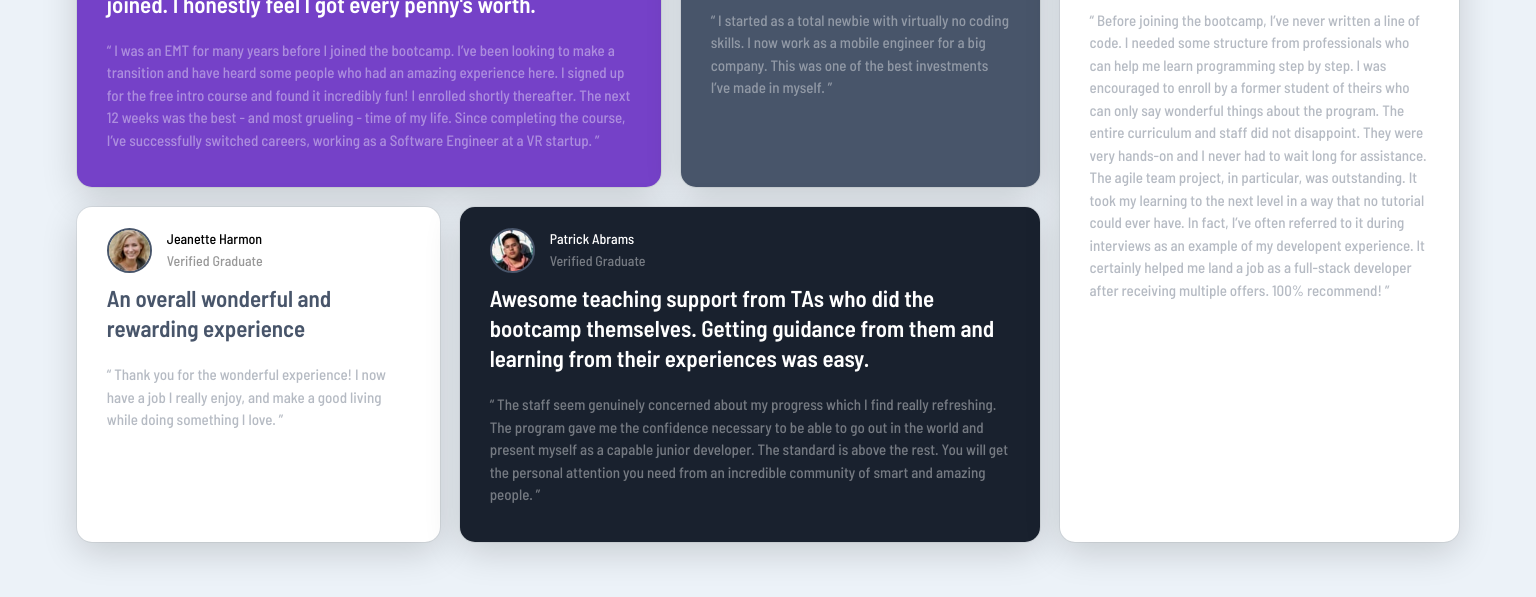
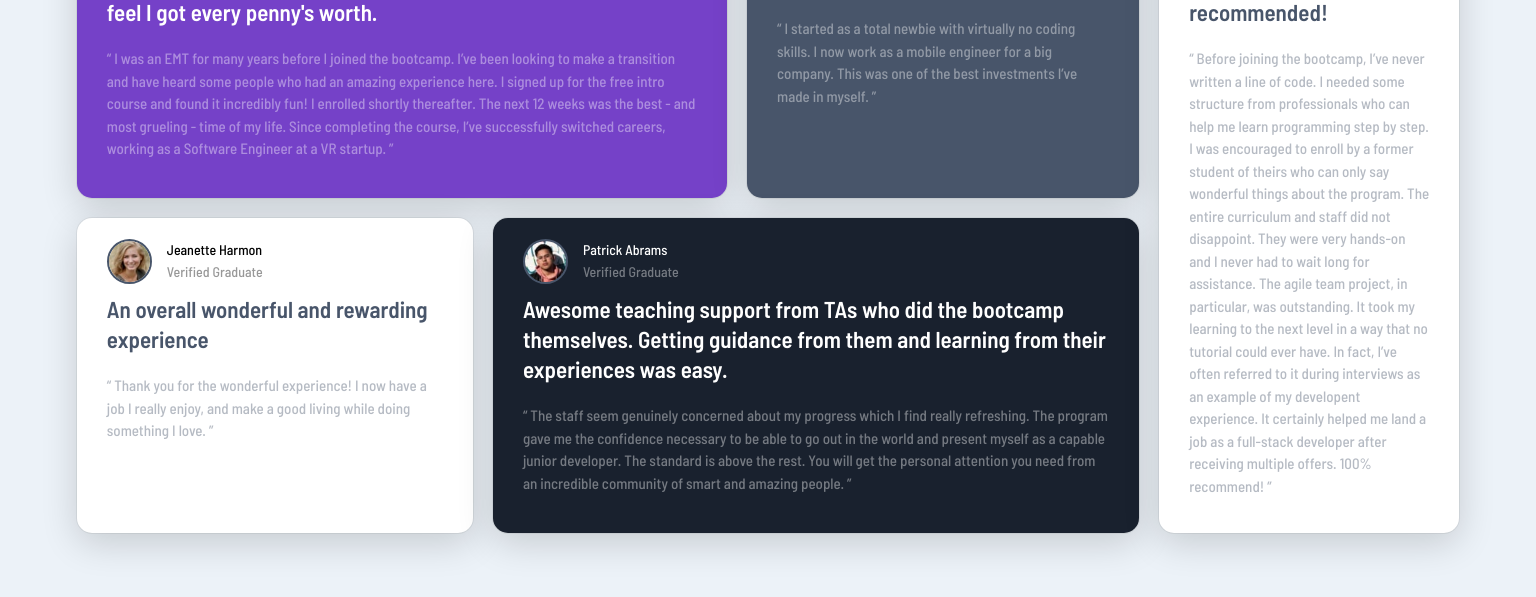
Before and after one commit to bibatjed/testimonials-grid-section, a plain HTML site: page index.html in a window 1536 px wide. Shown: the part 203-800 px from the top of the page. Drawn offline with Linux system fonts and the light colour scheme.

Commit message:
modify kira css

```diff
--- a/css/index.css
+++ b/css/index.css
@@ -196,6 +196,7 @@ body {
         margin-top: 0;
         margin-bottom: 0;
         padding: 0 0;
+        grid-template-columns: auto auto auto 300px;
         grid-template-areas:
             "a a b c"
             "d e e c";
```
Also changed, not shown: screenshots/desktop.png.
